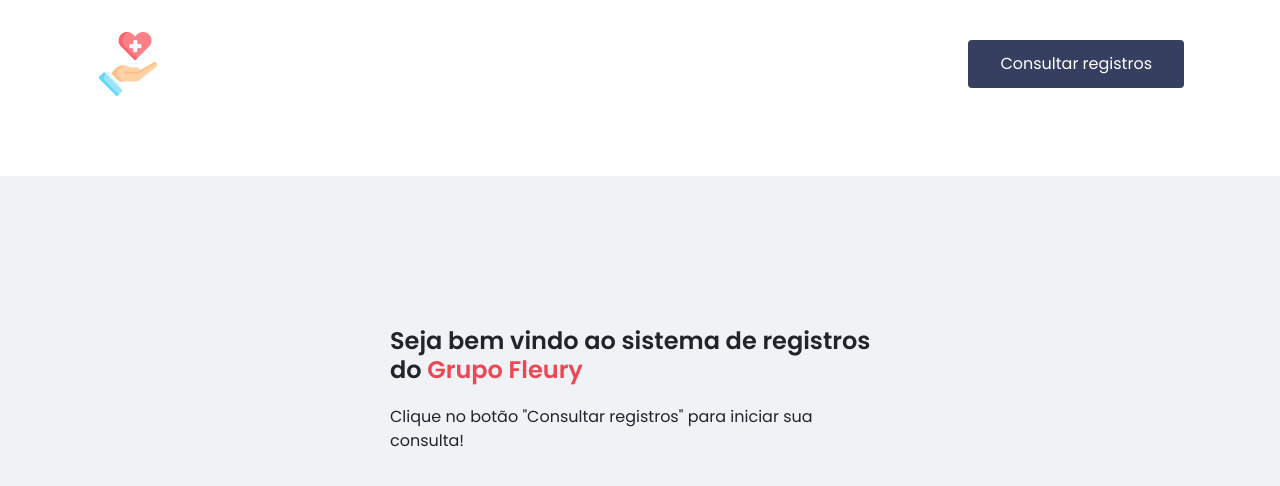
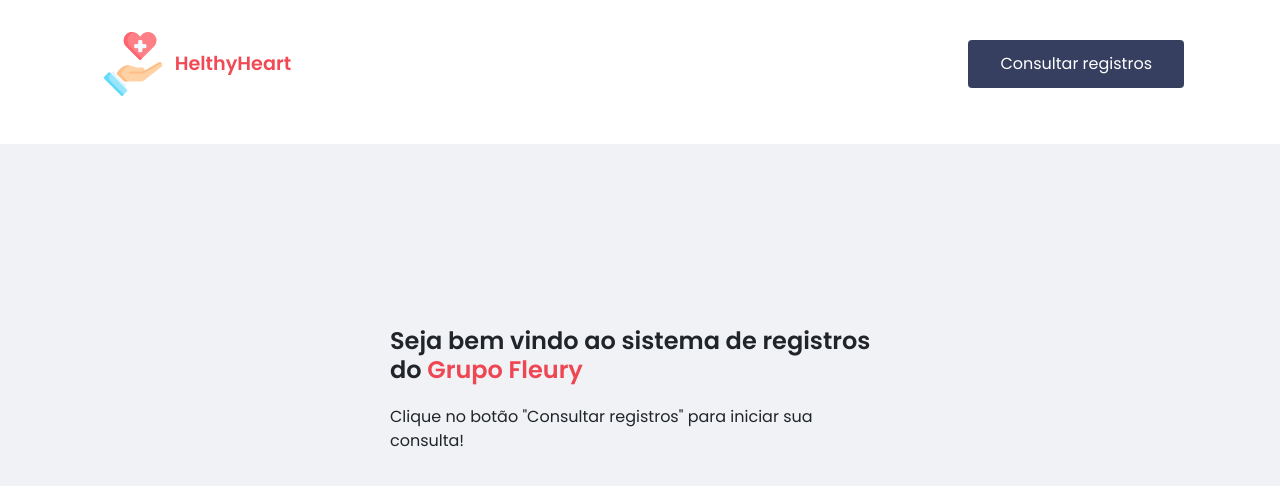
Before and after one commit to mtmiranda/laboratory-app, a React (Create React App) app in the folder frontend/: page / in a window 1280 px wide. Shown: the top 486 px of the page. Built offline with nearby package versions, Linux system fonts and the light colour scheme; no server answers.

Commit message:
adding logo wrapper structure

```diff
--- a/frontend/src/components/Header/index.jsx
+++ b/frontend/src/components/Header/index.jsx
@@ -8,7 +8,10 @@
         <HeaderWrapper>
             <header>
                 <Content>
-                    <img src={logo} alt="Logo laboratorio" />
+                    <div className="logo-wrapper">
+                        <img src={logo} alt="Logo laboratorio" />
+                        <span> HelthyHeart</span>
+                    </div>
                     <button
                         onClick={onOpenNewTableRegistry}
                         className="registries-btn"
--- a/frontend/src/components/Header/style.js
+++ b/frontend/src/components/Header/style.js
@@ -7,10 +7,24 @@
 export const Content = styled.div`
     max-width: 1120px;
     margin: 0 auto;
-    padding: 2rem 1rem 5rem;
+    padding: 2rem 1rem 3rem;
     display: flex;
     align-items: center;
     justify-content: space-between;
+
+    .logo-wrapper {
+        display: flex;
+        align-items: center;
+        width: 200px;
+        justify-content: space-around;
+
+        & span {
+            color: var(--red);
+            font-weight: bold;
+            filter: opacity(0.8);
+            font-size: 1.2rem;
+        }
+    }
 
     .registries-btn {
         font-size: 1rem;
```
